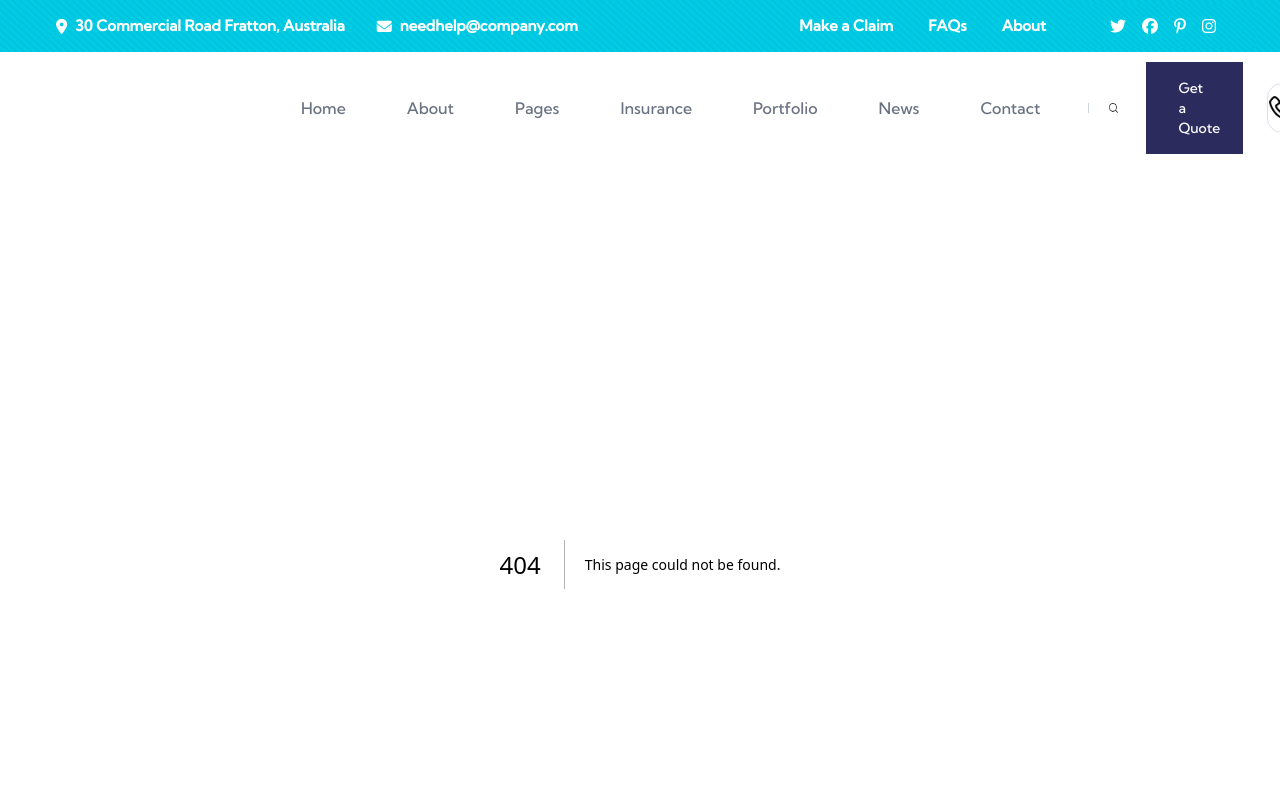
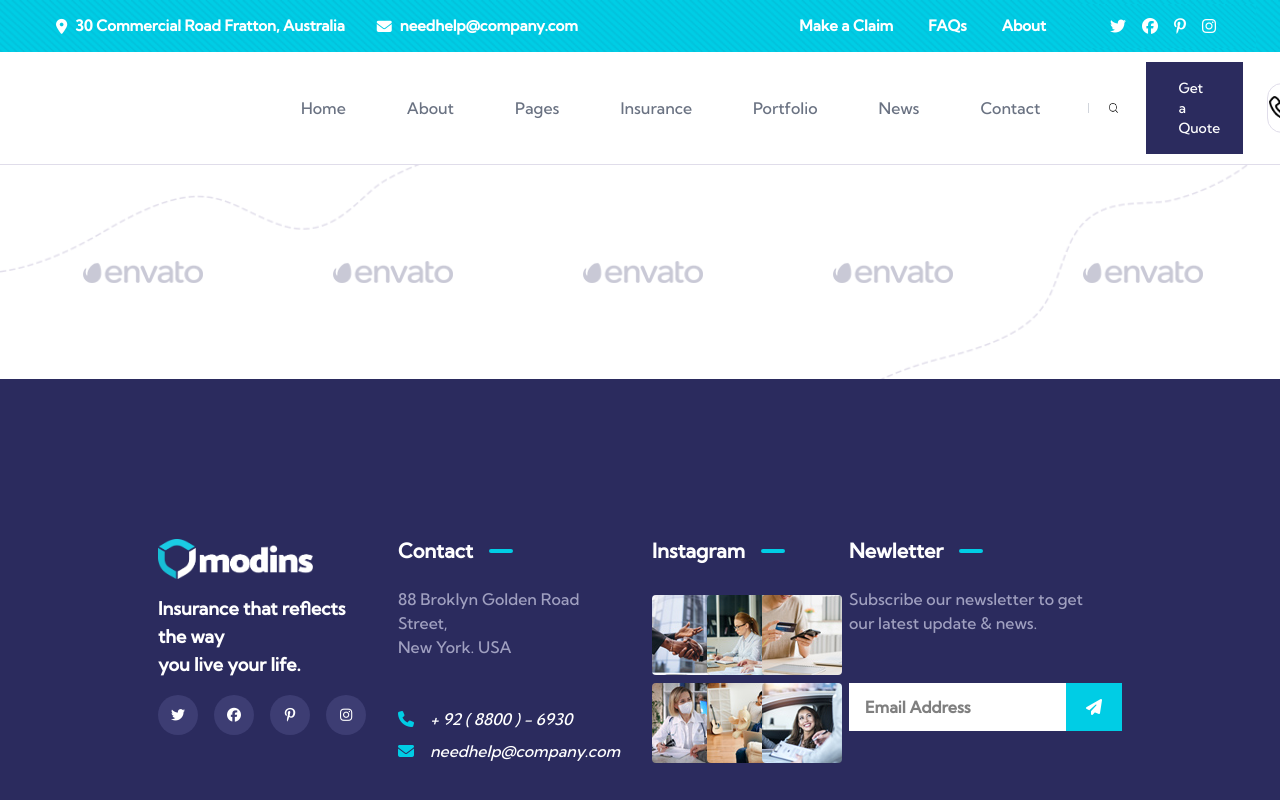
Before and after one commit to eusoncode/insure, a Next.js app in the folder frontend/: page /about in a window 1280 px wide. Before the commit this address had no page. Shown: the top 800 px of the page. Built offline with nearby package versions, Linux system fonts and the light colour scheme.

Commit message:
Started the about page

```diff
--- a/frontend/src/components/navigation_section/navigation.tsx
+++ b/frontend/src/components/navigation_section/navigation.tsx
@@ -160,7 +160,7 @@ export default function Navigation() {
               {/* <!-- Home with Mega Menu --> */}
               <li className="group relative ml-[61px] pt-9 pb-9">
                 <a
-                  href="index.html"
+                  href="http://localhost:3000/"
                   className="flex items-center text-gray-500 font-medium text-[16px] transition-all duration-500"
                 >
                   <p className="group-hover:text-[#00CDE5]">Home</p>
@@ -215,7 +215,7 @@ export default function Navigation() {
               {/* About*/}
               <li className="ml-[61px] pt-9 pb-9 relative">
                 <a
-                  href="about.html"
+                  href="http://localhost:3000/about"
                   className="flex items-center text-gray-500 font-medium text-[16px] transition-all duration-500"
                 >
                   <p className="hover:text-[#00CDE5]">About</p>
--- /dev/null
+++ b/frontend/src/components/pages_main_section/about_main_section.tsx
@@ -0,0 +1,11 @@
+import Envato_section from "@/components/body_section/home_page/envato_section";
+
+export default function About_main_section() {
+  return (
+    <section className="">
+      <div className="flex flex-col">
+        <Envato_section />
+      </div>
+    </section>
+  );
+}
--- /dev/null
+++ b/frontend/src/pages/about.tsx
@@ -0,0 +1,16 @@
+import About_main_section from "@/components/pages_main_section/about_main_section";
+import Head from "next/head";
+
+export default function AboutPage() {
+  return (
+    <section>
+      {/* Metadata for the page */}
+      <Head>
+        <title>About page</title>
+        <meta name="description" content="Insure aboutpage" />
+      </Head>
+      {/* Main body */}
+      <About_main_section />
+    </section>
+  );
+}
--- a/frontend/src/pages/index.tsx
+++ b/frontend/src/pages/index.tsx
@@ -1,5 +1,5 @@
 import Head from "next/head"
-import Main_section from "@/components/main_section";
+import Main_section from "@/components/pages_main_section/index_main_section";
 
 
 export default function LandingPage() {
```
Also changed, not shown: frontend/src/components/pages_main_section/index_main_section.tsx (renamed from frontend/src/components/main_section.tsx).
